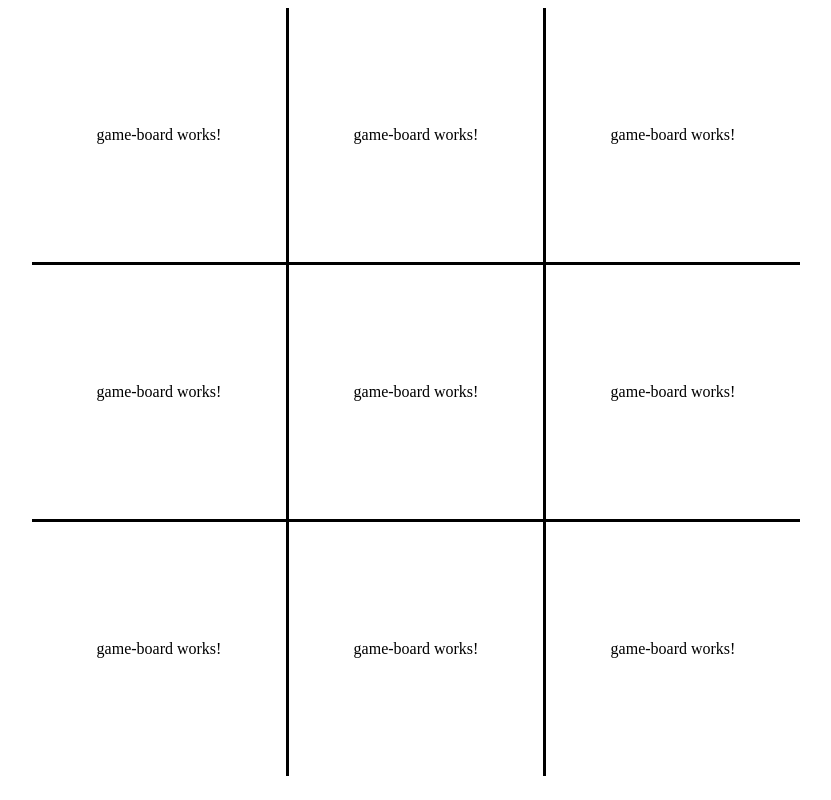
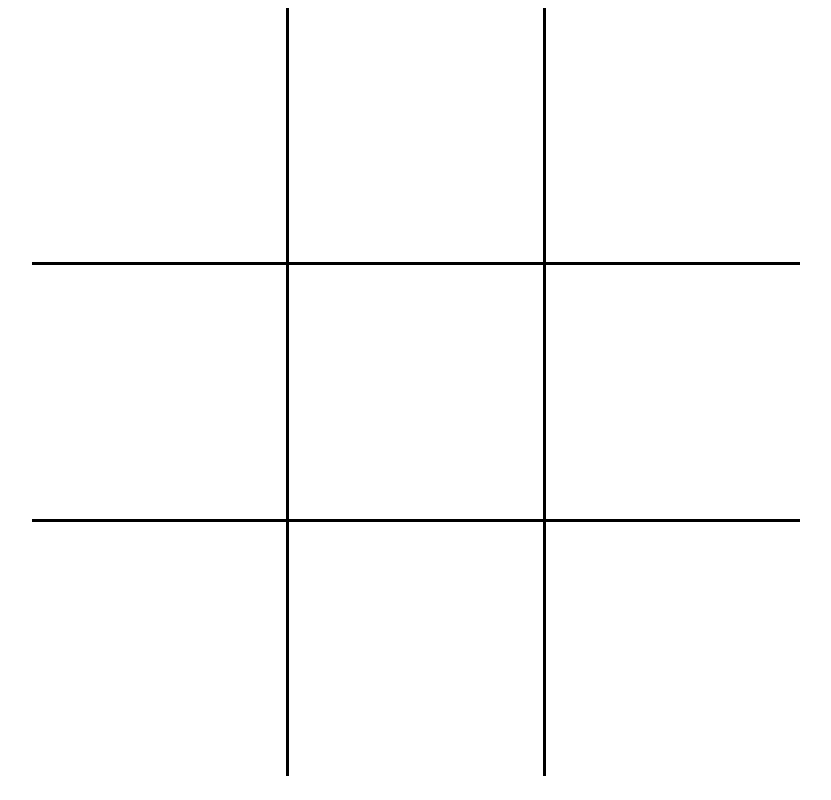
Before and after one commit to mgm87/ngrx-course-tic-tac-toe, an Angular app: page / in a window 1280 px wide. Shown: the whole page, without its empty margins (224-1055 px from the left). Built offline with nearby package versions, Linux system fonts and the light colour scheme.

Commit message:
Setup cell component

```diff
--- a/src/app/app.module.ts
+++ b/src/app/app.module.ts
@@ -3,11 +3,13 @@ import { NgModule } from '@angular/core';
 
 import { AppComponent } from './app.component';
 import { GameBoardComponent } from './game-board/game-board.component';
+import { CellComponent } from './game-board/cell/cell.component';
 
 @NgModule({
   declarations: [
     AppComponent,
-    GameBoardComponent
+    GameBoardComponent,
+    CellComponent
   ],
   imports: [
     BrowserModule
--- /dev/null
+++ b/src/app/game-board/cell/cell.component.css
@@ -0,0 +1,16 @@
+.cell-wrapper {
+  width: 100%;
+  height: 100%;
+  display: flex;
+  justify-content: center;
+  align-items: center;
+}
+
+.cell-wrapper:hover {
+  background-color: #7caeff;
+  cursor: pointer;
+}
+
+.cell-wrapper:active {
+  background-color: #aacaff;
+}
--- /dev/null
+++ b/src/app/game-board/cell/cell.component.html
@@ -0,0 +1,5 @@
+<div #cell class="cell-wrapper">
+  <div>
+    {{display}}
+  </div>
+</div>
--- /dev/null
+++ b/src/app/game-board/cell/cell.component.ts
@@ -0,0 +1,34 @@
+import { Component, OnDestroy, OnInit, ViewChild } from '@angular/core';
+import { fromEvent, Subject } from 'rxjs';
+import { takeUntil } from 'rxjs/operators';
+
+@Component({
+  selector: 'app-cell',
+  templateUrl: './cell.component.html',
+  styleUrls: ['./cell.component.css']
+})
+export class CellComponent implements OnInit, OnDestroy {
+  @ViewChild('cell') cell;
+  display = '';
+
+  private ngUnsubscribe = new Subject();
+
+  constructor() { }
+
+  ngOnInit() {
+    fromEvent(this.cell.nativeElement, 'click')
+      .pipe(
+        takeUntil(this.ngUnsubscribe)
+      )
+      .subscribe((click) => {
+        this.display = 'clicked';
+      });
+  }
+
+  ngOnDestroy() {
+    // https://stackoverflow.com/questions/38008334/angular-rxjs-when-should-i-unsubscribe-from-subscription/41177163#41177163
+    this.ngUnsubscribe.next();
+    this.ngUnsubscribe.complete();
+  }
+
+}
--- a/src/app/game-board/game-board.component.html
+++ b/src/app/game-board/game-board.component.html
@@ -2,35 +2,35 @@
   <div class="game-board">
     <div class="row row-bottom-border">
       <div class="cell cell-right-border">
-        game-board works!
+        <app-cell></app-cell>
       </div>
       <div class="cell cell-right-border">
-        game-board works!
+        <app-cell></app-cell>
       </div>
       <div class="cell">
-        game-board works!
+        <app-cell></app-cell>
       </div>
     </div>
     <div class="row row-bottom-border">
       <div class="cell cell-right-border">
-        game-board works!
+        <app-cell></app-cell>
       </div>
       <div class="cell cell-right-border">
-        game-board works!
+        <app-cell></app-cell>
       </div>
       <div class="cell">
-        game-board works!
+        <app-cell></app-cell>
       </div>
     </div>
     <div class="row">
       <div class="cell cell-right-border">
-        game-board works!
+        <app-cell></app-cell>
       </div>
       <div class="cell cell-right-border">
-        game-board works!
+        <app-cell></app-cell>
       </div>
       <div class="cell">
-        game-board works!
+        <app-cell></app-cell>
       </div>
     </div>
   </div>
```
Also changed, not shown: 1 other file (tests, documents, lock files or other folders).
